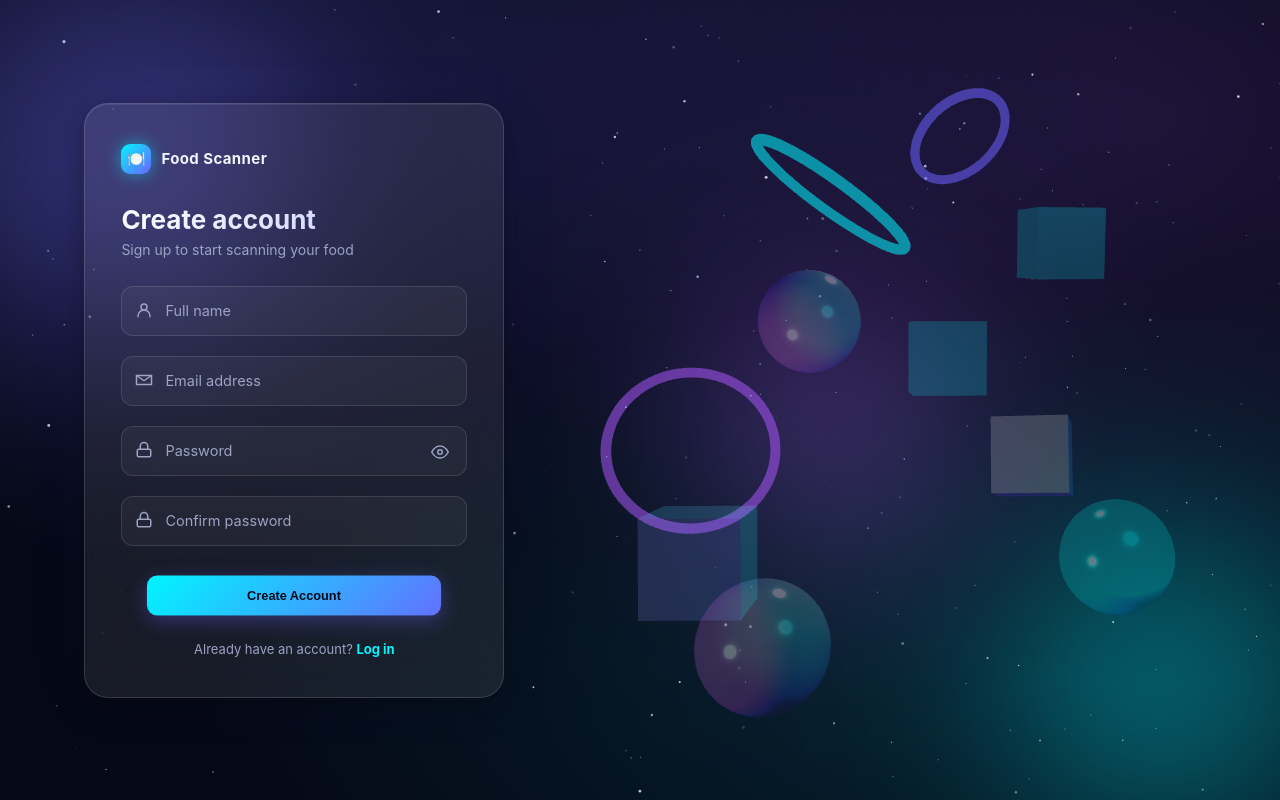
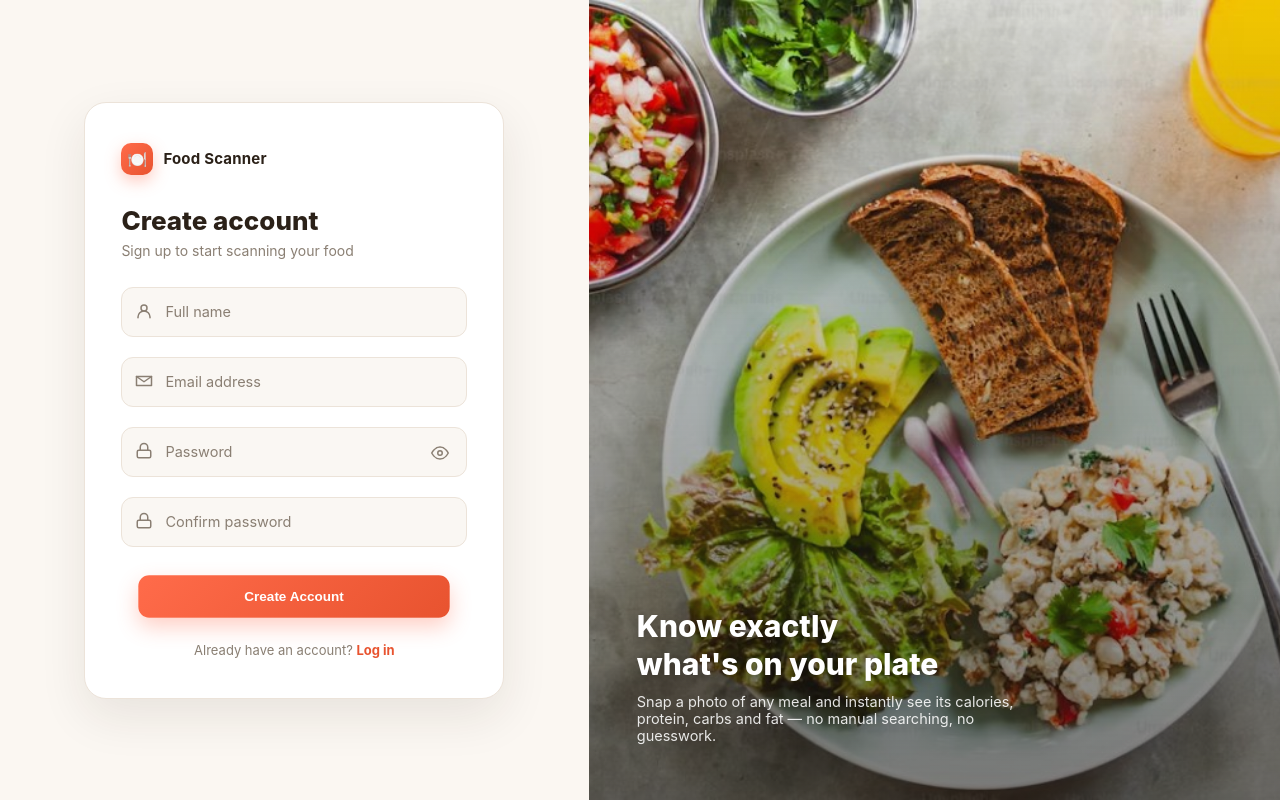
Before and after one commit to Food-trackerog/Food-cal-scan-AI, a Flask app: page /signup in a window 1280 px wide. Run offline with Flask 3, Linux system fonts and the light colour scheme; some libraries are stand-ins or nearby versions.

Commit message:
Redesign: switch login/signup page to a clean, food-photography based light theme

```diff
--- a/static/premium-auth.css
+++ b/static/premium-auth.css
@@ -1,16 +1,16 @@
 /* ============================================================
-   PREMIUM LOGIN — Glassmorphism + Dark Mode + Aurora + 3D Motion
+   FOOD SCANNER LOGIN — Clean, light, food-photography style
    ============================================================ */
 
 :root {
-    --bg-deep: #050816;
-    --accent-cyan: #00F5FF;
-    --accent-violet: #6C63FF;
-    --accent-purple: #A855F7;
-    --glass: rgba(255, 255, 255, 0.08);
-    --glass-border: rgba(255, 255, 255, 0.14);
-    --text-primary: #F2F4FF;
-    --text-muted: #9CA3C4;
+    --bg-cream: #FBF7F2;
+    --card-bg: #FFFFFF;
+    --accent: #FF6B4A;
+    --accent-dark: #E8532F;
+    --accent-light: #FFF0EB;
+    --text-primary: #2B2118;
+    --text-muted: #8A7F73;
+    --border: #ECE3D9;
 }
 
 * {
@@ -21,69 +21,14 @@
 
 body {
     font-family: 'Inter', 'Segoe UI', -apple-system, sans-serif;
-    background: var(--bg-deep);
+    background: var(--bg-cream);
     color: var(--text-primary);
-    overflow-x: hidden;
     min-height: 100vh;
-}
-
-/* ===================== BACKGROUND LAYERS ===================== */
-
-.bg-layer {
-    position: fixed;
-    inset: 0;
-    z-index: 0;
-    overflow: hidden;
-    background:
-        radial-gradient(ellipse 80% 60% at 20% 10%, rgba(108, 99, 255, 0.18), transparent),
-        radial-gradient(ellipse 70% 50% at 85% 85%, rgba(0, 245, 255, 0.12), transparent),
-        radial-gradient(ellipse 60% 60% at 90% 15%, rgba(168, 85, 247, 0.14), transparent),
-        var(--bg-deep);
-}
-
-.aurora-blob {
-    position: absolute;
-    border-radius: 50%;
-    filter: blur(90px);
-    opacity: 0.5;
-    mix-blend-mode: screen;
-    will-change: transform;
-}
-.blob-a {
-    width: 480px; height: 480px;
-    background: radial-gradient(circle, var(--accent-violet), transparent 70%);
-    top: -10%; left: -10%;
-    animation: driftA 22s ease-in-out infinite alternate;
-}
-.blob-b {
-    width: 420px; height: 420px;
-    background: radial-gradient(circle, var(--accent-cyan), transparent 70%);
-    bottom: -12%; right: -8%;
-    animation: driftB 26s ease-in-out infinite alternate;
-}
-.blob-c {
-    width: 380px; height: 380px;
-    background: radial-gradient(circle, var(--accent-purple), transparent 70%);
-    top: 30%; right: 20%;
-    animation: driftC 30s ease-in-out infinite alternate;
-}
-
-@keyframes driftA { from { transform: translate(0,0); } to { transform: translate(60px, 40px); } }
-@keyframes driftB { from { transform: translate(0,0); } to { transform: translate(-50px, -30px); } }
-@keyframes driftC { from { transform: translate(0,0) scale(1); } to { transform: translate(-30px, 50px) scale(1.1); } }
-
-#starfield {
-    position: fixed;
-    inset: 0;
-    z-index: 1;
-    pointer-events: none;
 }
 
 /* ===================== LAYOUT ===================== */
 
 .scene-wrapper {
-    position: relative;
-    z-index: 2;
     display: flex;
     min-height: 100vh;
 }
@@ -96,48 +41,60 @@ body {
     padding: 40px;
 }
 
-.scene-side {
+.photo-side {
     flex: 1;
     position: relative;
+    background-image:
+        linear-gradient(180deg, rgba(20, 15, 10, 0.05) 0%, rgba(20, 15, 10, 0.55) 100%),
+        url("images/login-hero.jpg");
+    background-size: cover;
+    background-position: center;
 }
 
-#webgl-scene {
+.photo-caption {
     position: absolute;
-    inset: 0;
-    width: 100%;
-    height: 100%;
+    left: 48px;
+    right: 48px;
+    bottom: 56px;
+    color: #fff;
+}
+
+.photo-caption h2 {
+    font-size: 30px;
+    font-weight: 800;
+    line-height: 1.25;
+    margin-bottom: 10px;
+    text-shadow: 0 2px 12px rgba(0, 0, 0, 0.25);
+}
+
+.photo-caption p {
+    font-size: 14.5px;
+    color: rgba(255, 255, 255, 0.88);
+    max-width: 380px;
 }
 
 @media (max-width: 900px) {
-    .scene-side { display: none; }
+    .photo-side { display: none; }
     .auth-side { flex: 1 1 100%; }
 }
 
-/* ===================== GLASS CARD ===================== */
+/* ===================== CARD ===================== */
 
 .glass-card {
     width: 100%;
     max-width: 420px;
-    background: var(--glass);
-    border: 1px solid var(--glass-border);
-    backdrop-filter: blur(24px);
-    -webkit-backdrop-filter: blur(24px);
-    border-radius: 24px;
+    background: var(--card-bg);
+    border: 1px solid var(--border);
+    border-radius: 22px;
     padding: 40px 36px;
-    box-shadow:
-        0 8px 32px rgba(0, 0, 0, 0.45),
-        inset 0 1px 0 rgba(255, 255, 255, 0.08),
-        0 0 60px rgba(108, 99, 255, 0.08);
+    box-shadow: 0 18px 48px rgba(43, 33, 24, 0.09);
     opacity: 0;
     transform: translateY(24px);
-    transition: transform 0.4s ease, box-shadow 0.4s ease;
+    transition: box-shadow 0.3s ease;
 }
 
 .glass-card:hover {
-    box-shadow:
-        0 12px 40px rgba(0, 0, 0, 0.5),
-        inset 0 1px 0 rgba(255, 255, 255, 0.1),
-        0 0 80px rgba(108, 99, 255, 0.14);
+    box-shadow: 0 22px 56px rgba(43, 33, 24, 0.13);
 }
 
 .brand-mark {
@@ -146,31 +103,28 @@ body {
     gap: 10px;
     font-weight: 700;
     font-size: 15px;
-    letter-spacing: 0.4px;
+    letter-spacing: 0.2px;
     color: var(--text-primary);
     margin-bottom: 30px;
 }
 
 .brand-icon {
-    width: 30px;
-    height: 30px;
-    border-radius: 9px;
+    width: 32px;
+    height: 32px;
+    border-radius: 10px;
     display: flex;
     align-items: center;
     justify-content: center;
-    background: linear-gradient(135deg, var(--accent-cyan), var(--accent-violet));
-    font-size: 15px;
-    box-shadow: 0 0 16px rgba(0, 245, 255, 0.5);
+    background: linear-gradient(135deg, var(--accent), var(--accent-dark));
+    font-size: 16px;
+    box-shadow: 0 6px 16px rgba(255, 107, 74, 0.35);
 }
 
 .form-title {
     font-size: 26px;
-    font-weight: 700;
+    font-weight: 800;
     margin-bottom: 6px;
-    background: linear-gradient(135deg, #fff, #b8c1ff);
-    -webkit-background-clip: text;
-    background-clip: text;
-    -webkit-text-fill-color: transparent;
+    color: var(--text-primary);
 }
 
 .form-subtitle {
@@ -199,8 +153,8 @@ body {
 .field input {
     width: 100%;
     padding: 16px 44px 16px 44px;
-    background: rgba(255, 255, 255, 0.04);
-    border: 1px solid rgba(255, 255, 255, 0.12);
+    background: #FAF7F3;
+    border: 1px solid var(--border);
     border-radius: 12px;
     color: var(--text-primary);
     font-size: 14.5px;
@@ -266,23 +220,6 @@ body {
 }
 .toggle-password:hover { color: var(--text-primary); }
 .toggle-password svg { width: 18px; height: 18px; stroke: currentColor; }
-
-/* animated gradient border sweep on focus */
-.field::after {
-    content: '';
-    position: absolute;
-    inset: 0;
-    border-radius: 12px;
-    padding: 1px;
-    background: linear-gradient(120deg, var(--accent-cyan), var(--accent-violet), var(--accent-purple));
-    -webkit-mask: linear-gradient(#fff 0 0) content-box, linear-gradient(#fff 0 0);
-    -webkit-mask-composite: xor;
-    mask-composite: exclude;
-    opacity: 0;
-    transition: opacity 0.3s ease;
-    pointer-events: none;
-}
-.field:focus-within::after { opacity: 1; }
 
 /* ===================== ROW CONTROLS ===================== */
 
@@ -344,19 +281,17 @@ body {
     padding: 15px;
     border: none;
     border-radius: 12px;
-    background: linear-gradient(135deg, var(--accent-cyan), var(--accent-violet) 55%, var(--accent-purple));
-    background-size: 200% 200%;
-    color: #050816;
+    background: linear-gradient(135deg, var(--accent), var(--accent-dark));
+    color: #fff;
     font-weight: 700;
     font-size: 15px;
     cursor: pointer;
     overflow: hidden;
-    transition: background-position 0.5s ease, box-shadow 0.3s ease, transform 0.15s ease;
-    box-shadow: 0 6px 24px rgba(108, 99, 255, 0.35);
+    transition: box-shadow 0.3s ease, transform 0.15s ease;
+    box-shadow: 0 10px 24px rgba(255, 107, 74, 0.32);
 }
 .cta-btn:hover {
-    background-position: 100% 50%;
-    box-shadow: 0 8px 32px rgba(0, 245, 255, 0.4);
+    box-shadow: 0 12px 30px rgba(255, 107, 74, 0.42);
 }
 .cta-btn span { position: relative; z-index: 1; }
 
@@ -415,7 +350,7 @@ body {
 }
 
 .switch-link {
-    color: var(--accent-cyan);
+    color: var(--accent-dark);
     font-weight: 700;
     cursor: pointer;
 }
--- a/static/premium-auth.js
+++ b/static/premium-auth.js
@@ -1,52 +1,12 @@
 /* ============================================================
-   PREMIUM LOGIN — Interaction & 3D Scene Engine
-   Requires: Three.js (r128), GSAP (3.x) loaded before this file
+   FOOD SCANNER LOGIN — Interaction Engine
+   Requires: GSAP (3.x) loaded before this file
    ============================================================ */
 
 document.addEventListener('DOMContentLoaded', () => {
 
     /* ---------------------------------------------------------
-       1. STARFIELD BACKGROUND (lightweight canvas twinkle layer)
-       --------------------------------------------------------- */
-    function initStarfield() {
-        const canvas = document.getElementById('starfield');
-        if (!canvas) return;
-        const ctx = canvas.getContext('2d');
-        let stars = [];
-
-        function resize() {
-            canvas.width = window.innerWidth;
-            canvas.height = window.innerHeight;
-            const count = Math.floor((canvas.width * canvas.height) / 9000);
-            stars = Array.from({ length: count }, () => ({
-                x: Math.random() * canvas.width,
-                y: Math.random() * canvas.height,
-                r: Math.random() * 1.4 + 0.2,
-                phase: Math.random() * Math.PI * 2,
-                speed: Math.random() * 0.02 + 0.005
-            }));
-        }
-
-        function draw(time) {
-            ctx.clearRect(0, 0, canvas.width, canvas.height);
-            for (const s of stars) {
-                const twinkle = 0.5 + 0.5 * Math.sin(time * s.speed + s.phase);
-                ctx.globalAlpha = 0.15 + twinkle * 0.65;
-                ctx.fillStyle = '#e8ecff';
-                ctx.beginPath();
-                ctx.arc(s.x, s.y, s.r, 0, Math.PI * 2);
-                ctx.fill();
-            }
-            requestAnimationFrame(draw);
-        }
-
-        window.addEventListener('resize', resize);
-        resize();
-        requestAnimationFrame(draw);
-    }
-
-    /* ---------------------------------------------------------
-       2. FLOATING-LABEL PASSWORD VISIBILITY TOGGLES
+       1. FLOATING-LABEL PASSWORD VISIBILITY TOGGLES
        --------------------------------------------------------- */
     document.querySelectorAll('.toggle-password').forEach(btn => {
         btn.addEventListener('click', () => {
@@ -58,14 +18,14 @@ document.addEventListener('DOMContentLoaded', () => {
     });
 
     /* ---------------------------------------------------------
-       3. MAGNETIC BUTTON EFFECT
+       2. MAGNETIC BUTTON EFFECT
        --------------------------------------------------------- */
     document.querySelectorAll('.magnetic').forEach(btn => {
         btn.addEventListener('mousemove', (e) => {
             const rect = btn.getBoundingClientRect();
             const x = e.clientX - rect.left - rect.width / 2;
             const y = e.clientY - rect.top - rect.height / 2;
-            btn.style.transform = `translate(${x * 0.12}px, ${y * 0.3}px)`;
+            btn.style.transform = `translate(${x * 0.08}px, ${y * 0.2}px)`;
         });
         btn.addEventListener('mouseleave', () => {
             btn.style.transform = 'translate(0, 0)';
@@ -73,7 +33,7 @@ document.addEventListener('DOMContentLoaded', () => {
     });
 
     /* ---------------------------------------------------------
-       4. LOGIN <-> SIGNUP PANEL SWITCH (GSAP crossfade)
+       3. LOGIN <-> SIGNUP PANEL SWITCH (GSAP crossfade)
        --------------------------------------------------------- */
     const loginPanel = document.getElementById('loginPanel');
     const signupPanel = document.getElementById('signupPanel');
@@ -108,195 +68,14 @@ document.addEventListener('DOMContentLoaded', () => {
     }
 
     /* ---------------------------------------------------------
-       5. PAGE-LOAD ENTRANCE TIMELINE (GSAP)
+       4. PAGE-LOAD ENTRANCE TIMELINE (GSAP)
        --------------------------------------------------------- */
     const tl = gsap.timeline({ defaults: { ease: 'power3.out' } });
-    tl.to(glassCard, { opacity: 1, y: 0, duration: 0.7 })
-      .from('.brand-mark', { opacity: 0, y: -10, duration: 0.4 }, '-=0.5')
-      .from('.form-title, .form-subtitle', { opacity: 0, y: 10, stagger: 0.08, duration: 0.4 }, '-=0.3')
-      .from('.field', { opacity: 0, y: 16, stagger: 0.09, duration: 0.4 }, '-=0.2')
-      .from('.form-row', { opacity: 0, y: 10, duration: 0.35 }, '-=0.15')
-      .from('.cta-btn', { opacity: 0, scale: 0.85, duration: 0.45, ease: 'back.out(1.7)' }, '-=0.15')
-      .from('.divider, .social-row, .switch-text', { opacity: 0, y: 10, stagger: 0.08, duration: 0.35 }, '-=0.2');
-
-    initStarfield();
-    initScene(); // 3D scene, defined below
+    tl.to(glassCard, { opacity: 1, y: 0, duration: 0.6 })
+      .from('.brand-mark', { opacity: 0, y: -10, duration: 0.4 }, '-=0.4')
+      .from('.form-title, .form-subtitle', { opacity: 0, y: 10, stagger: 0.08, duration: 0.4 }, '-=0.25')
+      .from('.field', { opacity: 0, y: 16, stagger: 0.09, duration: 0.4 }, '-=0.15')
+      .from('.form-row', { opacity: 0, y: 10, duration: 0.35 }, '-=0.1')
+      .from('.cta-btn', { opacity: 0, scale: 0.9, duration: 0.4, ease: 'back.out(1.6)' }, '-=0.1')
+      .from('.divider, .social-row, .switch-text', { opacity: 0, y: 10, stagger: 0.08, duration: 0.35 }, '-=0.15');
 });
-
-
-/* ============================================================
-   3D SCENE — Three.js
-   Floating cubes, glass spheres, rings, particles, mouse parallax
-   ============================================================ */
-function initScene() {
-    const canvas = document.getElementById('webgl-scene');
-    if (!canvas || window.innerWidth <= 900 || typeof THREE === 'undefined') return;
-
-    const container = canvas.parentElement;
-    let width = container.clientWidth;
-    let height = container.clientHeight;
-
-    const scene = new THREE.Scene();
-    const camera = new THREE.PerspectiveCamera(45, width / height, 0.1, 100);
-    camera.position.set(0, 0, 9);
-
-    const renderer = new THREE.WebGLRenderer({ canvas, alpha: true, antialias: true });
-    renderer.setSize(width, height);
-    renderer.setPixelRatio(Math.min(window.devicePixelRatio, 2));
-
-    /* ---------- Lights ---------- */
-    const ambient = new THREE.AmbientLight(0x8899ff, 0.5);
-    scene.add(ambient);
-
-    const cyanLight = new THREE.PointLight(0x00f5ff, 6, 20);
-    cyanLight.position.set(4, 3, 4);
-    scene.add(cyanLight);
-
-    const purpleLight = new THREE.PointLight(0xa855f7, 6, 20);
-    purpleLight.position.set(-4, -2, 3);
-    scene.add(purpleLight);
-
-    const violetLight = new THREE.PointLight(0x6c63ff, 4, 18);
-    violetLight.position.set(0, 4, -3);
-    scene.add(violetLight);
-
-    /* ---------- Objects ---------- */
-    const group = new THREE.Group();
-    scene.add(group);
-
-    const objects = [];
-
-    function makeGlassMaterial(color) {
-        return new THREE.MeshPhysicalMaterial({
-            color,
-            transparent: true,
-            opacity: 0.35,
-            roughness: 0.15,
-            metalness: 0.2,
-            transmission: 0.6,
-            thickness: 1.2,
-            clearcoat: 1,
-            clearcoatRoughness: 0.1,
-        });
-    }
-
-    // Floating cubes
-    const cubeColors = [0x00f5ff, 0x6c63ff, 0xa855f7];
-    for (let i = 0; i < 4; i++) {
-        const size = 0.5 + Math.random() * 0.6;
-        const geo = new THREE.BoxGeometry(size, size, size);
-        const mat = makeGlassMaterial(cubeColors[i % cubeColors.length]);
-        const mesh = new THREE.Mesh(geo, mat);
-        mesh.position.set((Math.random() - 0.5) * 6, (Math.random() - 0.5) * 5, (Math.random() - 0.5) * 4);
-        mesh.userData = { type: 'cube', floatSpeed: 0.4 + Math.random() * 0.4, floatOffset: Math.random() * Math.PI * 2, rotSpeed: (Math.random() - 0.5) * 0.4 };
-        group.add(mesh);
-        objects.push(mesh);
-    }
-
-    // Rotating glass spheres
-    for (let i = 0; i < 3; i++) {
-        const radius = 0.4 + Math.random() * 0.5;
-        const geo = new THREE.SphereGeometry(radius, 32, 32);
-        const mat = makeGlassMaterial(cubeColors[(i + 1) % cubeColors.length]);
-        const mesh = new THREE.Mesh(geo, mat);
-        mesh.position.set((Math.random() - 0.5) * 6, (Math.random() - 0.5) * 5, (Math.random() - 0.5) * 4);
-        mesh.userData = { type: 'sphere', floatSpeed: 0.3 + Math.random() * 0.3, floatOffset: Math.random() * Math.PI * 2, rotSpeed: (Math.random() - 0.5) * 0.3 };
-        group.add(mesh);
-        objects.push(mesh);
-    }
-
-    // Floating rings (torus)
-    for (let i = 0; i < 3; i++) {
-        const geo = new THREE.TorusGeometry(0.55 + Math.random() * 0.3, 0.05, 16, 100);
-        const mat = new THREE.MeshBasicMaterial({ color: cubeColors[i % cubeColors.length], transparent: true, opacity: 0.55 });
-        const mesh = new THREE.Mesh(geo, mat);
-        mesh.position.set((Math.random() - 0.5) * 6, (Math.random() - 0.5) * 5, (Math.random() - 0.5) * 4);
-        mesh.rotation.x = Math.random() * Math.PI;
-        mesh.userData = { type: 'ring', floatSpeed: 0.25 + Math.random() * 0.3, floatOffset: Math.random() * Math.PI * 2, rotSpeed: (Math.random() - 0.5) * 0.5 };
-        group.add(mesh);
-        objects.push(mesh);
-    }
-
-    // Particle system (ambient dust)
-    const particleCount = 220;
-    const particleGeo = new THREE.BufferGeometry();
-    const positions = new Float32Array(particleCount * 3);
-    for (let i = 0; i < particleCount; i++) {
-        positions[i * 3] = (Math.random() - 0.5) * 14;
-        positions[i * 3 + 1] = (Math.random() - 0.5) * 10;
-        positions[i * 3 + 2] = (Math.random() - 0.5) * 8;
-    }
-    particleGeo.setAttribute('position', new THREE.BufferAttribute(positions, 3));
-    const particleMat = new THREE.PointsMaterial({ color: 0x9fd8ff, size: 0.025, transparent: true, opacity: 0.6 });
-    const particles = new THREE.Points(particleGeo, particleMat);
-    scene.add(particles);
-
-    /* ---------- Entrance: assemble from random directions (GSAP) ---------- */
-    objects.forEach((obj) => {
-        const targetPos = obj.position.clone();
-        obj.position.set(
-            targetPos.x + (Math.random() - 0.5) * 12,
-            targetPos.y + (Math.random() - 0.5) * 12,
-            targetPos.z - 8
-        );
-        obj.scale.setScalar(0.01);
-        gsap.to(obj.position, { x: targetPos.x, y: targetPos.y, z: targetPos.z, duration: 1.8, ease: 'power3.out', delay: 0.1 + Math.random() * 0.4 });
-        gsap.to(obj.scale, { x: 1, y: 1, z: 1, duration: 1.4, ease: 'back.out(1.4)', delay: 0.2 + Math.random() * 0.4 });
-    });
-
-    /* ---------- Mouse parallax (camera rotation + object tilt + light direction) ---------- */
-    let mouseX = 0, mouseY = 0;
-    let targetRotX = 0, targetRotY = 0;
-
-    window.addEventListener('mousemove', (e) => {
-        mouseX = (e.clientX / window.innerWidth) * 2 - 1;
-        mouseY = (e.clientY / window.innerHeight) * 2 - 1;
-    });
-
-    /* ---------- Resize handling ---------- */
-    window.addEventListener('resize', () => {
-        width = container.clientWidth;
-        height = container.clientHeight;
-        camera.aspect = width / height;
-        camera.updateProjectionMatrix();
-        renderer.setSize(width, height);
-    });
-
-    /* ---------- Animation loop ---------- */
-    const clock = new THREE.Clock();
-
-    function animate() {
-        requestAnimationFrame(animate);
-        const t = clock.getElapsedTime();
-
-        // Inertial camera parallax
-        targetRotX += (mouseY * 0.25 - targetRotX) * 0.04;
-        targetRotY += (mouseX * 0.35 - targetRotY) * 0.04;
-        camera.position.x += (mouseX * 1.2 - camera.position.x) * 0.03;
-        camera.position.y += (-mouseY * 0.8 - camera.position.y) * 0.03;
-        camera.lookAt(0, 0, 0);
-        group.rotation.y = targetRotY * 0.4;
-        group.rotation.x = targetRotX * 0.4;
-
-        // Object float + rotation + cursor tilt
-        objects.forEach((obj) => {
-            const { floatSpeed, floatOffset, rotSpeed } = obj.userData;
-            obj.position.y += Math.sin(t * floatSpeed + floatOffset) * 0.0025;
-            obj.rotation.x += rotSpeed * 0.006;
-            obj.rotation.y += rotSpeed * 0.008;
-        });
-
-        // Light direction reacts to mouse (simulated dynamic lighting)
-        cyanLight.position.x = 4 + mouseX * 2;
-        cyanLight.position.y = 3 - mouseY * 2;
-        purpleLight.position.x = -4 - mouseX * 2;
-        purpleLight.position.y = -2 + mouseY * 2;
-
-        // Slow particle drift
-        particles.rotation.y = t * 0.01;
-
-        renderer.render(scene, camera);
-    }
-
-    animate();
-}
--- a/templates/login.html
+++ b/templates/login.html
@@ -8,17 +8,9 @@
 </head>
 <body>
 
-    <!-- Deep dark aurora background -->
-    <div class="bg-layer">
-        <div class="aurora-blob blob-a"></div>
-        <div class="aurora-blob blob-b"></div>
-        <div class="aurora-blob blob-c"></div>
-    </div>
-    <canvas id="starfield"></canvas>
-
     <div class="scene-wrapper">
 
-        <!-- LEFT: Glassmorphism auth card -->
+        <!-- LEFT: Auth card -->
         <div class="auth-side">
             <div class="glass-card" id="glassCard">
 
@@ -80,7 +72,7 @@
                                 Google
                             </button>
                             <button type="button" class="social-btn" title="Coming soon">
-                                <svg viewBox="0 0 24 24"><path fill="#fff" d="M12 2C6.48 2 2 6.58 2 12.25c0 4.53 2.87 8.37 6.84 9.73.5.1.68-.22.68-.49 0-.24-.01-.87-.01-1.71-2.78.62-3.37-1.36-3.37-1.36-.46-1.2-1.11-1.52-1.11-1.52-.91-.64.07-.63.07-.63 1 .07 1.53 1.05 1.53 1.05.89 1.56 2.34 1.11 2.91.85.09-.66.35-1.11.63-1.37-2.22-.26-4.56-1.14-4.56-5.05 0-1.12.39-2.03 1.03-2.74-.1-.26-.45-1.31.1-2.72 0 0 .84-.28 2.75 1.05a9.3 9.3 0 0 1 5 0c1.9-1.33 2.75-1.05 2.75-1.05.55 1.41.2 2.46.1 2.72.64.71 1.03 1.62 1.03 2.74 0 3.92-2.35 4.79-4.58 5.04.36.32.68.94.68 1.9 0 1.37-.01 2.47-.01 2.81 0 .27.18.6.69.49A10.26 10.26 0 0 0 22 12.25C22 6.58 17.52 2 12 2z"/></svg>
+                                <svg viewBox="0 0 24 24"><path fill="#1F2A24" d="M12 2C6.48 2 2 6.58 2 12.25c0 4.53 2.87 8.37 6.84 9.73.5.1.68-.22.68-.49 0-.24-.01-.87-.01-1.71-2.78.62-3.37-1.36-3.37-1.36-.46-1.2-1.11-1.52-1.11-1.52-.91-.64.07-.63.07-.63 1 .07 1.53 1.05 1.53 1.05.89 1.56 2.34 1.11 2.91.85.09-.66.35-1.11.63-1.37-2.22-.26-4.56-1.14-4.56-5.05 0-1.12.39-2.03 1.03-2.74-.1-.26-.45-1.31.1-2.72 0 0 .84-.28 2.75 1.05a9.3 9.3 0 0 1 5 0c1.9-1.33 2.75-1.05 2.75-1.05.55 1.41.2 2.46.1 2.72.64.71 1.03 1.62 1.03 2.74 0 3.92-2.35 4.79-4.58 5.04.36.32.68.94.68 1.9 0 1.37-.01 2.47-.01 2.81 0 .27.18.6.69.49A10.26 10.26 0 0 0 22 12.25C22 6.58 17.52 2 12 2z"/></svg>
                                 GitHub
                             </button>
                         </div>
@@ -150,9 +142,12 @@
             </div>
         </div>
 
-        <!-- RIGHT: Immersive 3D scene -->
-        <div class="scene-side">
-            <canvas id="webgl-scene"></canvas>
+        <!-- RIGHT: Food photography panel -->
+        <div class="photo-side">
+            <div class="photo-caption">
+                <h2>Know exactly<br>what's on your plate</h2>
+                <p>Snap a photo of any meal and instantly see its calories, protein, carbs and fat — no manual searching, no guesswork.</p>
+            </div>
         </div>
 
     </div>
@@ -160,7 +155,6 @@
     <script>
         window.__INITIAL_PANEL__ = "{{ initial_face }}";
     </script>
-    <script src="https://cdnjs.cloudflare.com/ajax/libs/three.js/r128/three.min.js"></script>
     <script src="https://cdnjs.cloudflare.com/ajax/libs/gsap/3.12.5/gsap.min.js"></script>
     <script src="{{ url_for('static', filename='premium-auth.js') }}"></script>
 
```
Also changed, not shown: other parts of static/premium-auth.css (+21 -21 lines), static/images/login-hero.jpg (added).
